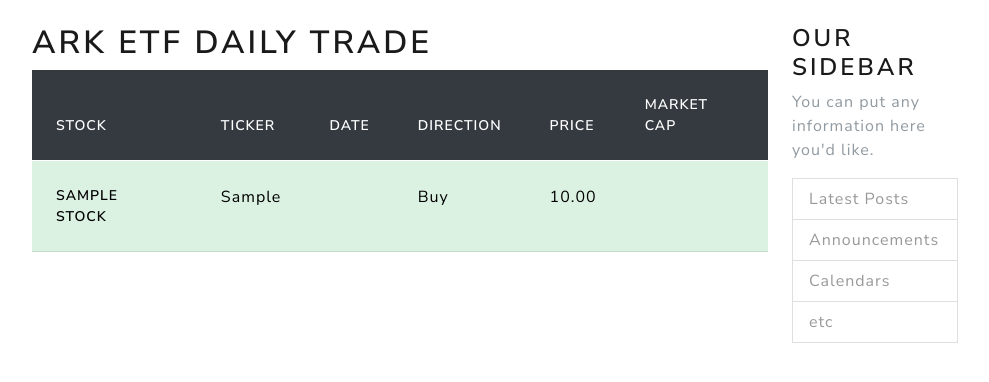
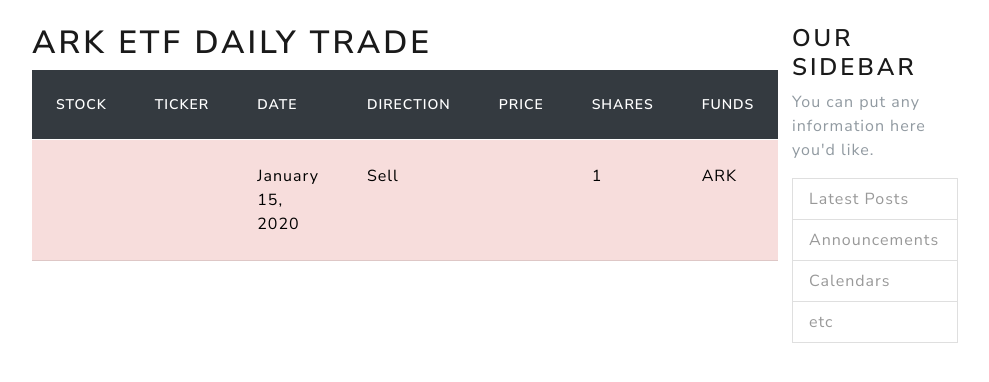
Before and after one commit to brianlulu/arketf, a Django app: template arketf/main/templates/main/dailytrade.html in a window 1280 px wide. Shown: the part 96-478 px from the top of the page, without its empty margins (50-1039 px from the left). Run offline with Django 3.2, Linux system fonts and the light colour scheme; tables that the repository leaves empty hold one stand-in row (values such as "Sample post"); the template is opened without the code that fills it: values that come from a table or form of the project are taken from there, most other values are stand-ins (such as "Sample title", 1, 10 or a date in 2020); some libraries are stand-ins or nearby versions.

Commit message:
Add trade model and fix input the dailytrade.html

```diff
--- a/arketf/main/models.py
+++ b/arketf/main/models.py
@@ -6,6 +6,35 @@
     ticker = models.CharField(max_length = 20, unique = True)
     price = models.DecimalField(max_digits = 20, decimal_places=2) # Always the current date close price?
     market_cap = models.DecimalField(max_digits = 20, decimal_places=2)
+    cusip = models.CharField(max_length = 20, unique = True) # ark's own ID for stock (unique per stock)
 
     def __str__(self):
         return self.ticker
+
+
+class Trade(models.Model):
+    stock = models.ForeignKey(Stock, on_delete = models.DO_NOTHING) # Do nothing because even the stock is deleted but the trade exist.
+    date = models.DateTimeField()
+    direction = models.CharField(max_length = 5)
+    shares = models.BigIntegerField()
+    # fund = models.ForeignKey(Fund, on_delete = models.DO_NOTHING)
+    etf_percent = models.DecimalField(max_digits = 10, decimal_places=2)
+
+
+    def __str__(self):
+        return "Buy " + self.stock.ticker + " for " + str(self.shares) + " on " + self.date
+
+# class Fund(models.Model):
+
+
+
+# tsla = Stock(name = "Tesla", ticker = "TSLA", price = 187.87, market_cap = 87.87, cusip = "88160R101")
+# msft = Stock(name = "Microsoft", ticker = "MSFT", price = 287.87, market_cap = 387.87, cusip = "881608787")
+# gme = Stock(name = "Gamestop", ticker = "GME", price = 693.87, market_cap = 69.420, cusip = "881606969")
+
+# trade1 = Trade(stock = tsla, date = datetime.date(2020, 10, 9), direction = "Buy", shares = 1234356, etf_percent = 0.087)
+# trade2 = Trade(stock = tsla, date = datetime.date(2020, 10, 10), direction = "Sell", shares = 1256, etf_percent = 0.007)
+# trade3 = Trade(stock = msft, date = datetime.date(2020, 8, 7), direction = "Buy", shares = 8787, etf_percent = 0.00087)
+# trade4 = Trade(stock = msft, date = datetime.date(2020, 8, 8), direction = "Sell", shares = 6969, etf_percent = 0.00697)
+# trade5 = Trade(stock = gme, date = datetime.date(2020, 4, 20), direction = "Buy", shares = 42069, etf_percent = 0.0042069)
+# trade6 = Trade(stock = gme, date = datetime.date(2020, 4, 21), direction = "Sell", shares = 156, etf_percent = 0.00087)
--- a/arketf/main/templates/main/dailytrade.html
+++ b/arketf/main/templates/main/dailytrade.html
@@ -11,25 +11,33 @@
                         <th scope="col">Date</th>
                         <th scope="col">Direction</th>
                         <th scope="col">Price</th>
-                        <th scope="col">Market Cap</th>
+                        <th scope="col">Shares</th>
+                        <th scope="col">Funds</th>
+
                     </tr>
                 </thead>
                 <tbody>
-                    {% for stock in stocks %}
-                        <tr class="table-success">
-                            <th scope="row" name="name">{{ stock.name }}</th>
-                            <td name="ticker">{{ stock.ticker }}</td>
-                            <td name="date"></td>
-                            <td name="direction">Buy</td>
-                            <td name="price">{{ stock.price }}</td>
-                            <td name="marketCap"></td>
-                        </tr>
-                        <!-- <tr class="table-danger">
-                            <th scope="row">Sell</th>
-                            <td>Column content</td>
-                            <td>Column content</td>
-                            <td>Column content</td>
-                        </tr> -->
+                    {% for trade in trades %}
+                        {% if trade.direction == 'Buy' %}
+                            <tr class="table-success">
+                                <th scope="row" name="name">{{ trade.stock.name }}</th>
+                                <td name="ticker">{{ trade.stock.ticker }}</td>
+                                <td name="date">{{ trade.date | date:"F d, Y"}}</td>
+                                <td name="direction">Buy</td>
+                                <td name="price">{{ trade.stock.price }}</td>
+                                <td name="share">{{ trade.shares }}</td>
+                                <td name="fund">ARK</td>
+                            </tr>
+                        {% else %}
+                            <tr class="table-danger">
+                                <th scope="row" name="name">{{ trade.stock.name }}</th>
+                                <td name="ticker">{{ trade.stock.ticker }}</td>
+                                <td name="date">{{ trade.date | date:"F d, Y"}}</td>
+                                <td name="direction">Sell</td>
+                                <td name="price">{{ trade.stock.price }}</td>
+                                <td name="share">{{ trade.shares }}</td>
+                                <td name="fund">ARK</td>
+                        {% endif %}
                     {% endfor %}
                 </tbody>
             </table>
```
Also changed, not shown: arketf/main/views.py (+5 -5 lines), arketf/main/migrations/0001_initial.py.
